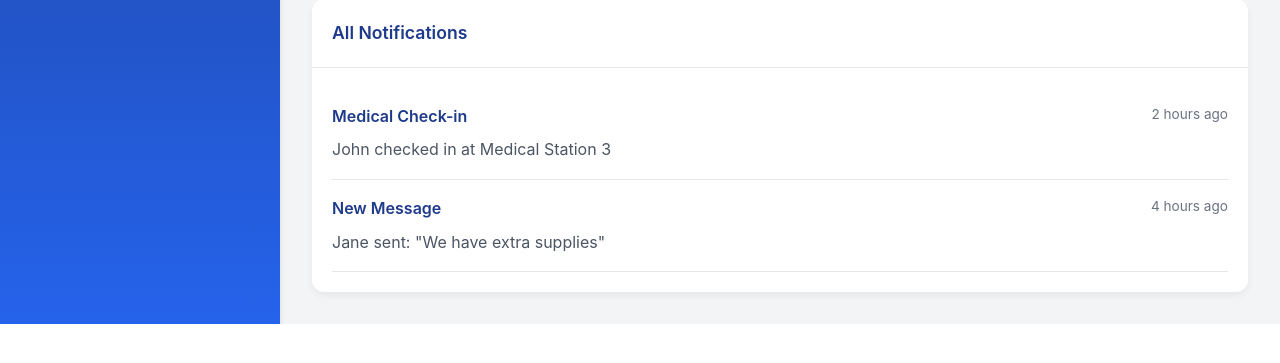
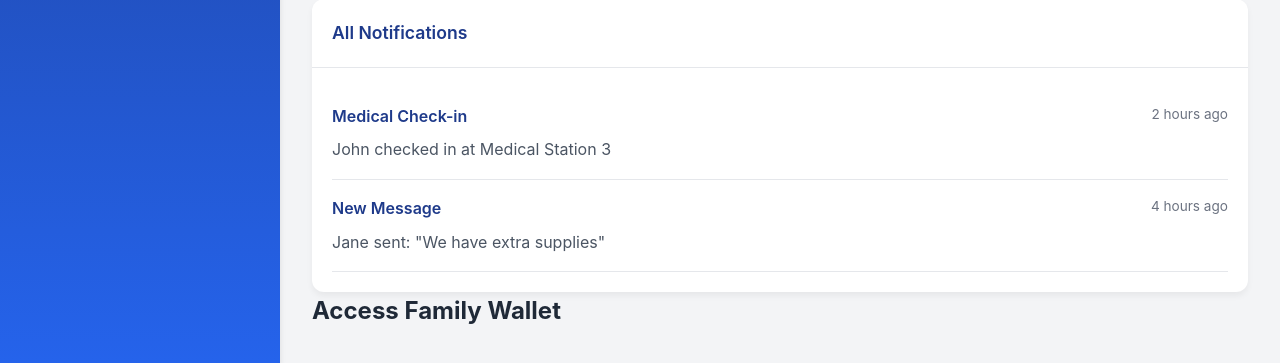
Before and after one commit to paxdriver/KriSYS, a Flask app: template src/templates/wallet_dashboard.html in a window 1280 px wide. Shown: the part 544-907 px from the top of the page. Before the commit the page ends 868 px from the top, so only its background shows below. Run offline with Flask 3, Linux system fonts and the light colour scheme; the template is opened without the code that fills it, so the values that code supplies are empty; parts of the project's set-up code (start-up, migrations or seed data) failed here and were passed over.

Commit message:
WIP: Wallet management auth, PGP, simple dashboard. Debugging.

```diff
--- a/src/app.py
+++ b/src/app.py
@@ -102,6 +102,80 @@ def get_address_transactions(address):
             if address in tx.related_addresses:
                 txs.append(tx.to_dict())
     return jsonify(txs), 200
+
+@app.route('/auth/init', methods=['POST'])
+def init_auth():
+    """Begin authentication process"""
+    wallet_id = request.json.get('wallet_id')
+    device_id = request.json.get('device_id')
+
+    # Generate challenge
+    challenge = secrets.token_hex(32)
+    session['auth_challenge'] = challenge
+    session['auth_wallet'] = wallet_id
+
+    # Check if device is registered
+    is_registered = device_id in blockchain.get_wallet(wallet_id).devices
+
+    return jsonify({
+        "challenge": challenge,
+        "device_registered": is_registered
+    })
+
+# WALLET AUTHENTICATION - on devices (PGP-based, password-based, or TPM/device registration)
+@app.route('/auth/verify', methods=['POST'])
+def verify_auth():
+    """Verify authentication signature"""
+    signature = request.json.get('signature')
+    device_id = request.json.get('device_id')
+    wallet_id = session.get('auth_wallet')
+    challenge = session.get('auth_challenge')
+
+    if not all([signature, wallet_id, challenge]):
+        return jsonify({"error": "Missing authentication data"}), 400
+
+    wallet = blockchain.get_wallet(wallet_id)
+    if wallet.auth.authenticate(challenge, signature, device_id):
+        # Create session token
+        session_token = secrets.token_urlsafe(32)
+        session['wallet_session'] = session_token
+        return jsonify({"status": "authenticated", "token": session_token})
+
+    return jsonify({"error": "Authentication failed"}), 401
+
+@app.route('/auth/password', methods=['POST'])
+def password_auth():
+    """Password fallback authentication"""
+    wallet_id = session.get('auth_wallet')
+    password = request.json.get('password')
+
+    if not password or not wallet_id:
+        return jsonify({"error": "Missing credentials"}), 400
+
+    wallet = blockchain.get_wallet(wallet_id)
+    if wallet.auth.authenticate_with_password(password):
+        session_token = secrets.token_urlsafe(32)
+        session['wallet_session'] = session_token
+        return jsonify({"status": "authenticated", "token": session_token})
+
+    return jsonify({"error": "Invalid credentials"}), 401
+
+# Wallet Auth - Device Registration endpoint (TPM module, for eg)
+@app.route('/wallet/register-device', methods=['POST'])
+def register_device():
+    wallet_id = request.json.get('wallet_id')
+    public_key = request.json.get('public_key')
+    device_id = request.json.get('device_id')
+
+    wallet = blockchain.get_wallet(wallet_id)
+    encrypted_creds = wallet.register_device(device_id, public_key)
+
+    return jsonify({
+        "status": "registered",
+        "device_id": device_id,
+        "encrypted_creds": str(encrypted_creds)
+    })
+### END wallet auth
 
 # Authentication challenge via PGP
 @app.route('auth/challenge', methods=['GET'])
--- a/src/blockchain.py
+++ b/src/blockchain.py
@@ -363,18 +363,67 @@ class WalletAuth:
     def __init__(self):
         self.device_registry = {}  # device_id: encrypted_credentials
 
-    def register_device(self, device_id, encrypted_creds):
-        """Register a trusted device"""
-        self.device_registry[device_id] = encrypted_creds
+    def generate_keypair(self, passphrase=None):
+        """Generate PGP key pair for wallet"""
+        key = pgpy.PGPKey.new(PubKeyAlgorithm.RSAEncryptOrSign, 4096)
+        uid = pgpy.PGPUID.new('KriSYS Wallet', comment='Auto-generated')
+        key.add_uid(uid, usage={KeyFlags.Sign, KeyFlags.EncryptCommunications},
+                    hashes=[HashAlgorithm.SHA256],
+                    ciphers=[SymmetricKeyAlgorithm.AES256])
 
-    def authenticate(self, device_id=None, password=None):
-        """Flexible authentication"""
+        if passphrase:
+            key.protect(passphrase, SymmetricKeyAlgorithm.AES256, HashAlgorithm.SHA256)
+
+        return key
+
+    def register_device(self, device_id, public_key, encrypted_creds):
+        """Register trusted device"""
+        self.device_registry[device_id] = {
+            'public_key': public_key,
+            'creds': encrypted_creds
+        }
+
+    def authenticate(self, challenge, signature, device_id=None):
+        """Authenticate using either device or password"""
         if device_id and device_id in self.device_registry:
-            return True  # Trusted device
-        elif password and self.verify_password(password):
-            return True
+            public_key = self.device_registry[device_id]['public_key']
+            return public_key.verify(challenge, signature)
         return False
 
-    def verify_password(self, password):
-        # Password verification logic
+    def authenticate_with_password(self, password_hash):
+        """Fallback password authentication"""
+        # Compare with stored hash
         pass
+
+# blockchain.py
+class Wallet:
+    def __init__(self, family_id):
+        self.family_id = family_id
+        self.auth = WalletAuth()
+        self.keypair = self.auth.generate_keypair()
+        self.members = []
+        self.devices = []
+
+    def add_member(self, name):
+        """Add new family member"""
+        member_id = f"{self.family_id}-{secrets.token_hex(4)}"
+        self.members.append({
+            "id": member_id,
+            "name": name,
+            "address": member_id,
+            "keypair": self.auth.generate_keypair()
+        })
+        return member_id
+
+    def register_device(self, device_id, public_key):
+        """Register new device for wallet access"""
+        # Encrypt credentials with device's public key
+        creds = pgpy.PGPMessage.new(json.dumps({
+            "wallet_id": self.family_id,
+            "access_level": "full"
+        }))
+        encrypted_creds = public_key.encrypt(creds)
+
+        self.auth.register_device(device_id, public_key, encrypted_creds)
+        self.devices.append(device_id)
+        return encrypted_creds
--- a/src/templates/wallet_dashboard.html
+++ b/src/templates/wallet_dashboard.html
@@ -315,6 +315,104 @@
                 </div>
             </div>
 
+            <!-- templates/wallet_dashboard.html -->
+            <div id="auth-modal" class="modal">
+                <div class="modal-content">
+                    <h2>Access Family Wallet</h2>
+
+                    <!-- Device Authentication -->
+                    <div id="device-auth" style="display:none;">
+                        <p>Authenticating with registered device...</p>
+                        <button id="auth-retry">Retry</button>
+                    </div>
+
+                    <!-- Password Fallback -->
+                    <div id="password-auth" style="display:none;">
+                        <label>Enter Wallet Password:</label>
+                        <input type="password" id="wallet-password">
+                        <button id="password-submit">Authenticate</button>
+                    </div>
+
+                    <!-- Device Registration -->
+                    <div id="device-registration" style="display:none;">
+                        <p>Register this device for future access</p>
+                        <button id="register-device">Register Device</button>
+                    </div>
+                </div>
+            </div>
+
+            <script>
+                // Authentication Flow
+                async function initAuthentication(walletId) {
+                    // Check if device ID exists
+                    const deviceId = localStorage.getItem('krisys_device_id') || generateDeviceId();
+
+                    const response = await fetch('/auth/init', {
+                        method: 'POST',
+                        headers: {'Content-Type': 'application/json'},
+                        body: JSON.stringify({
+                            wallet_id: walletId,
+                            device_id: deviceId
+                        })
+                    });
+
+                    const data = await response.json();
+
+                    if (data.device_registered) {
+                        // Sign challenge with device key
+                        const signature = await signChallenge(data.challenge);
+                        verifyAuthentication(signature, deviceId);
+                    } else {
+                        // Show password or registration options
+                        document.getElementById('password-auth').style.display = 'block';
+                        document.getElementById('device-registration').style.display = 'block';
+                    }
+                }
+
+                async function verifyAuthentication(signature, deviceId) {
+                    const response = await fetch('/auth/verify', {
+                        method: 'POST',
+                        headers: {'Content-Type': 'application/json'},
+                        body: JSON.stringify({
+                            signature: signature,
+                            device_id: deviceId
+                        })
+                    });
+
+                    const result = await response.json();
+                    if (result.status === 'authenticated') {
+                        localStorage.setItem('wallet_session', result.token);
+                        loadDashboard();
+                    } else {
+                        showError("Authentication failed. Please try again.");
+                    }
+                }
+
+                async function registerDevice(walletId, publicKey) {
+                    const response = await fetch('/wallet/register-device', {
+                        method: 'POST',
+                        headers: {'Content-Type': 'application/json'},
+                        body: JSON.stringify({
+                            wallet_id: walletId,
+                            public_key: publicKey,
+                            device_id: localStorage.getItem('krisys_device_id')
+                        })
+                    });
+
+                    const result = await response.json();
+                    if (result.status === 'registered') {
+                        initAuthentication(walletId);
+                    }
+                }
+
+                // Generate device ID on first use
+                function generateDeviceId() {
+                    const deviceId = 'device_' + Math.random().toString(36).substr(2, 9);
+                    localStorage.setItem('krisys_device_id', deviceId);
+                    return deviceId;
+                }
+            </script>
+
             <!-- Other pages would follow similar structure -->
         </main>
     </div>
```
Also changed, not shown: DEV - Agenda notes.txt (+19 -0 lines).
